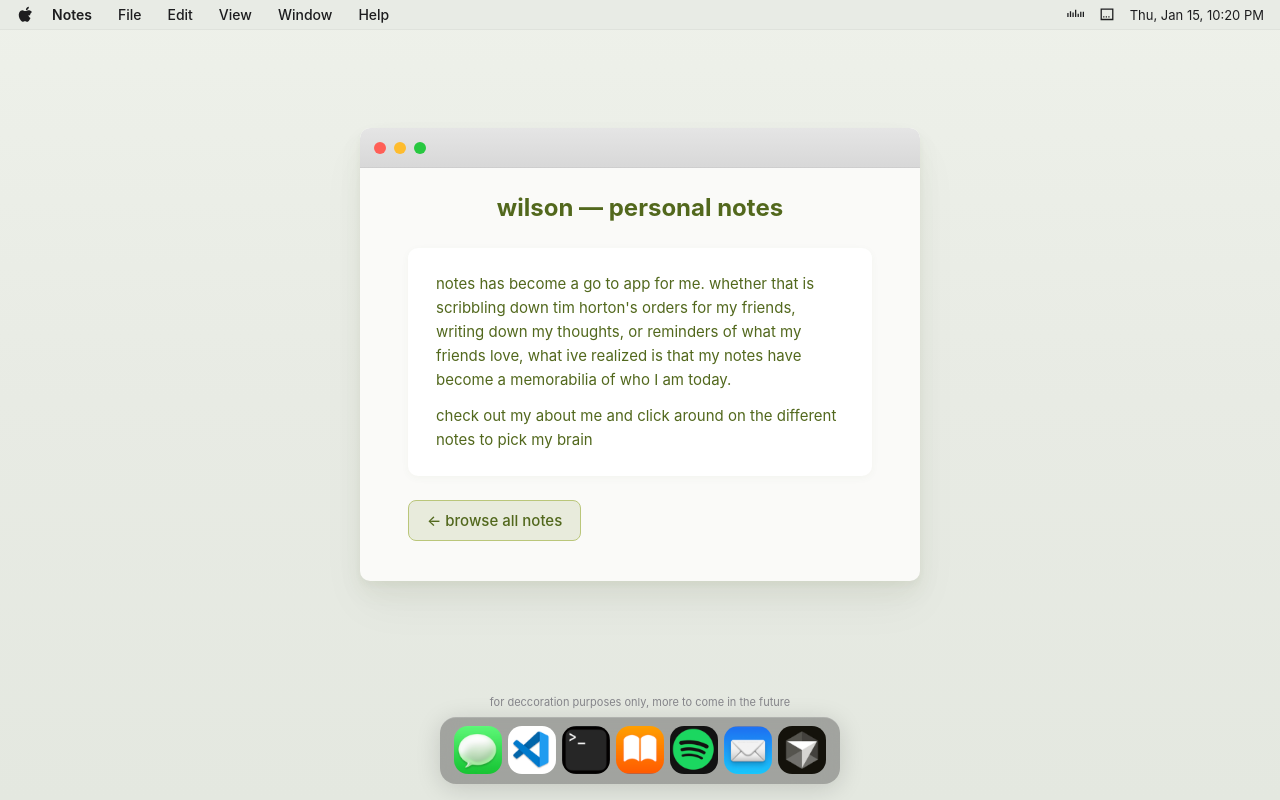
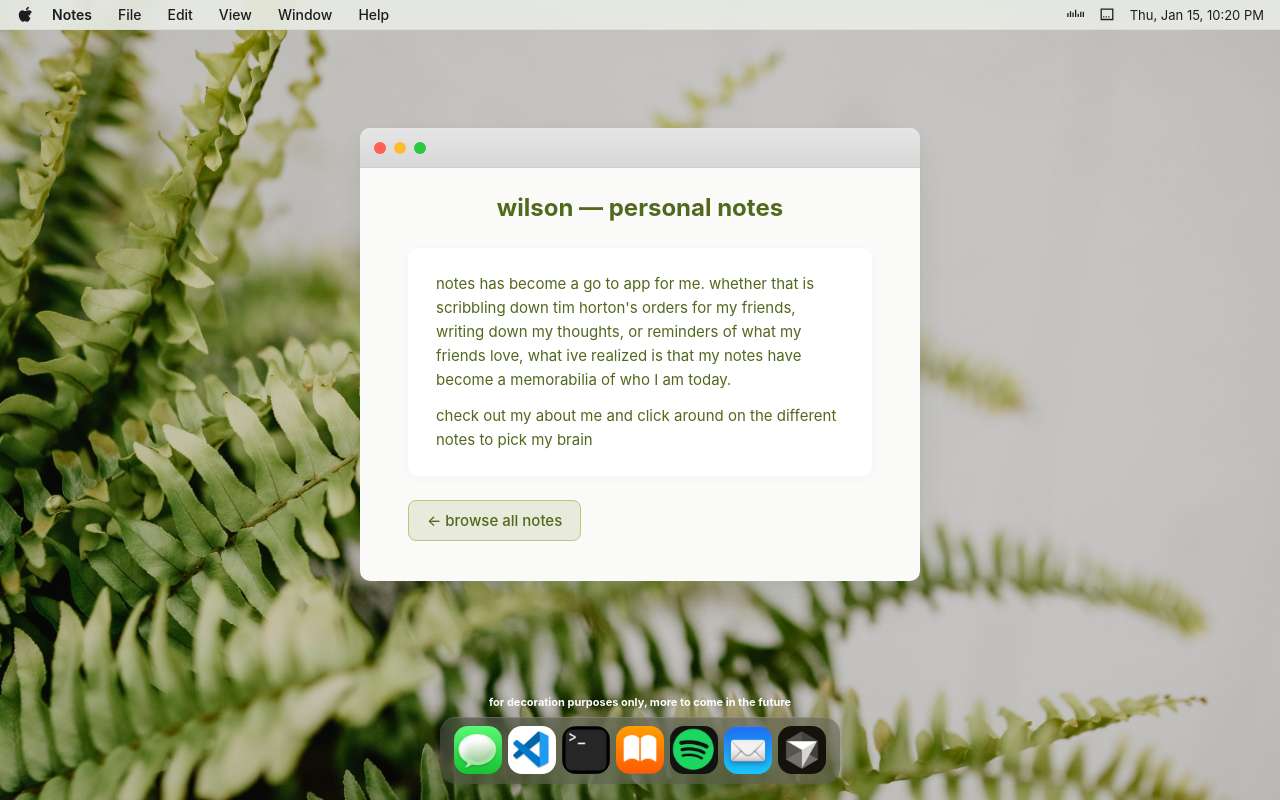
Before and after one commit to wilson-li3/personal-website, a React (Vite) app: page / in a window 1280 px wide. Built offline with nearby package versions, Linux system fonts and the light colour scheme.

Commit message:
wallpaper and about me changes

```diff
--- a/src/components/MacLanding.css
+++ b/src/components/MacLanding.css
@@ -10,7 +10,7 @@
 .mac-desktop {
   position: absolute;
   inset: 0;
-  background: linear-gradient(180deg, #eef1ea 0%, #e8ebe4 50%, #e4e8e0 100%);
+  background: url('/images/avocado-wallpaper.png') center / cover no-repeat;
   z-index: 0;
 }
 
@@ -150,9 +150,9 @@
 
 .mac-dock-label {
   font-size: 11px;
-  color: #86868b;
+  color: #ffffff;
   margin: 0;
-  font-weight: 400;
+  font-weight: 700;
 }
 
 .mac-dock {
--- a/src/components/MacLanding.jsx
+++ b/src/components/MacLanding.jsx
@@ -44,7 +44,7 @@ function MacLanding({ onEnter }) {
 
       {/* macOS-style dock at bottom - custom icon images */}
       <div className="mac-dock-wrapper">
-        <p className="mac-dock-label">for deccoration purposes only, more to come in the future</p>
+        <p className="mac-dock-label">for decoration purposes only, more to come in the future</p>
         <div className="mac-dock" aria-hidden>
           <div className="mac-dock-icon" title="Messages">
             <img src="/images/dock/messages.png" alt="Messages" />
--- a/src/pages/About.jsx
+++ b/src/pages/About.jsx
@@ -20,7 +20,7 @@ function About() {
         <Toolbar />
         <div className="page-date">{formattedDate} at {formattedTime}</div>
       </div>
-      <div className="page-content">
+      <div className="page-content about-page-content">
         <h1 className="about-title">hi, i'm wilson li</h1>
         <ul className="about-list">
           <li>
@@ -62,6 +62,7 @@ function About() {
             <img className="inline-image" src="/images/art.png" alt="Art" />
           </li>
         </ul>
+        <img className="about-photo" src="/images/wilson-about.png" alt="Wilson Li" />
       </div>
     </div>
   )
--- a/src/pages/Page.css
+++ b/src/pages/Page.css
@@ -86,6 +86,20 @@
 .about-list li {
   margin-bottom: 8px;
   text-transform: lowercase;
+}
+
+.about-page-content {
+  position: relative;
+}
+
+.about-photo {
+  position: absolute;
+  bottom: 24px;
+  left: 38%;
+  max-width: 400px;
+  width: 58%;
+  height: auto;
+  display: block;
 }
 
 .page-content .quotes-description {
```
Also changed, not shown: public/images/avocado-wallpaper.png (added), public/images/wilson-about.png (added).
